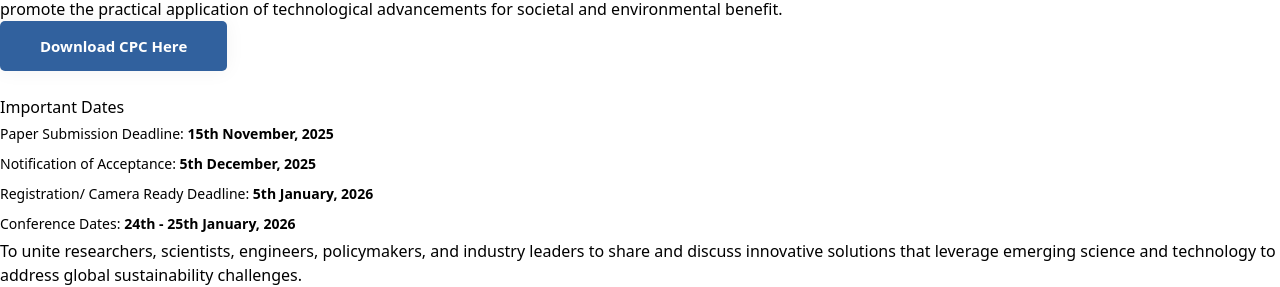
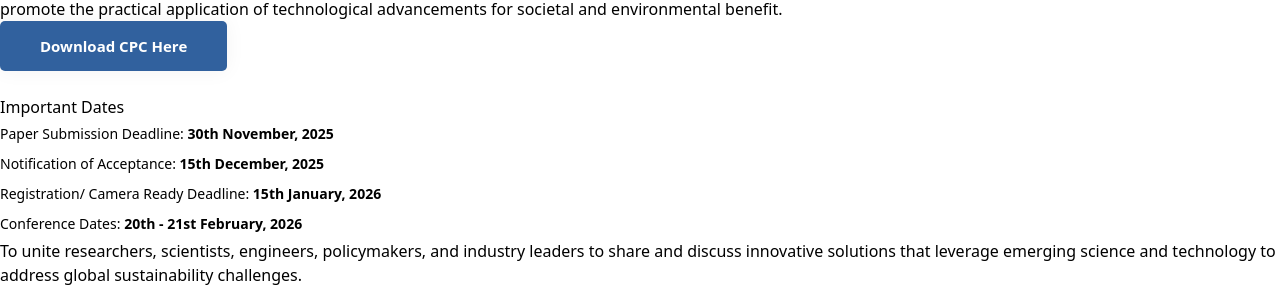
Before and after one commit to rish527/Conference-Site, a React (Vite) app: page / in a window 1280 px wide. Shown: the part 1200-1487 px from the top of the page. Built offline with nearby package versions, Linux system fonts and the light colour scheme.

Commit message:
Update Dates.jsx

```diff
--- a/src/Components/Dates.jsx
+++ b/src/Components/Dates.jsx
@@ -3,10 +3,10 @@ import React from 'react'
 function Dates() {
   return (
     <div className="dates">
-        <p>Paper Submission Deadline: <span>15th November, 2025</span></p>
-        <p>Notification of Acceptance: <span>5th December, 2025</span></p>
-        <p>Registration/ Camera Ready Deadline: <span>5th January, 2026</span></p>
-        <p>Conference Dates: <span>24th - 25th January, 2026</span></p>
+        <p>Paper Submission Deadline: <span>30th November, 2025</span></p>
+        <p>Notification of Acceptance: <span>15th December, 2025</span></p>
+        <p>Registration/ Camera Ready Deadline: <span>15th January, 2026</span></p>
+        <p>Conference Dates: <span>20th - 21st February, 2026</span></p>
     </div>
 
   )
```
